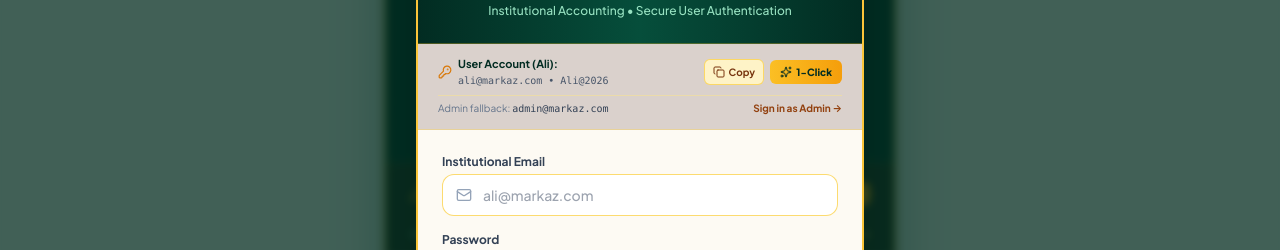
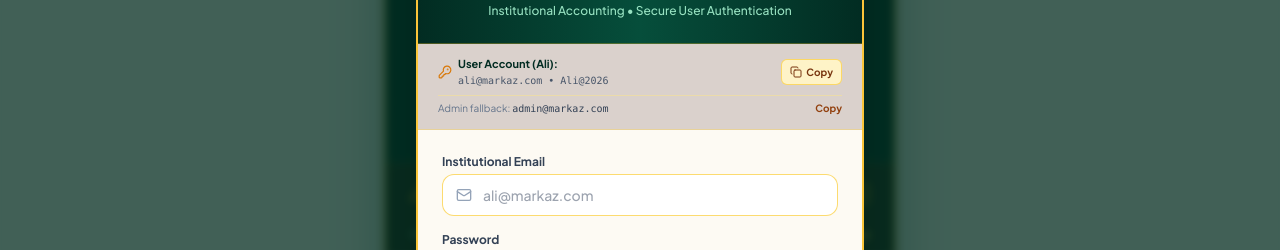
Before and after one commit to muhammad-hassaan-y2/jim-punjab-membership-forum, a Next.js app: page /dashboard/sheets in a window 1280 px wide. Both pictures are taken after a click on the button "Login". Shown: the part 242-492 px from the top of the page. Built offline with nearby package versions, Linux system fonts and the light colour scheme; no server answers; the database is empty; a web font is replaced by a local one.

Commit message:
Remove 1-click login buttons from DashboardAuthGate and AuthModal

```diff
--- a/src/components/AuthModal.tsx
+++ b/src/components/AuthModal.tsx
@@ -2,7 +2,7 @@
 
 import React, { useState } from 'react';
 import { useAuth } from '../context/AuthContext';
-import { X, Lock, Mail, ShieldCheck, ArrowRight, KeyRound, Sparkles, Copy, Check } from 'lucide-react';
+import { X, Lock, Mail, ShieldCheck, ArrowRight, KeyRound, Copy, Check } from 'lucide-react';
 
 export const AuthModal: React.FC = () => {
   const {
@@ -41,23 +41,6 @@
     } catch (err: any) {
       setIsLoading(false);
       setError(err?.message || 'Authentication failed. Please verify your credentials.');
-    }
-  };
-
-  const handleAutoFillAndLogin = async (fillEmail: string, fillPass: string) => {
-    setEmail(fillEmail);
-    setPassword(fillPass);
-    setIsLoading(true);
-    setError(null);
-    try {
-      await login(fillEmail, fillPass);
-      setIsLoading(false);
-      if (typeof window !== 'undefined' && window.location.pathname !== '/dashboard') {
-        window.location.href = '/dashboard';
-      }
-    } catch (err: any) {
-      setIsLoading(false);
-      setError(err?.message || 'Login failed');
     }
   };
 
@@ -120,24 +103,16 @@
                 {copied ? <Check className="w-3 h-3 text-emerald-700" /> : <Copy className="w-3 h-3" />}
                 <span>{copied ? 'Copied' : 'Copy'}</span>
               </button>
-              <button
-                type="button"
-                onClick={() => handleAutoFillAndLogin('ali@markaz.com', 'Ali@2026')}
-                className="px-2.5 py-1 rounded-md bg-gradient-to-r from-amber-400 to-amber-500 text-emerald-950 text-[10px] font-black shadow-xs hover:from-amber-300 hover:to-amber-400 flex items-center gap-1 cursor-pointer"
-              >
-                <Sparkles className="w-3 h-3 text-emerald-950" />
-                <span>1-Click</span>
-              </button>
             </div>
           </div>
           <div className="text-[10px] text-slate-500 flex justify-between pt-1 border-t border-amber-200/50">
             <span>Admin fallback: <span className="font-mono text-slate-700">admin@markaz.com</span></span>
             <button
               type="button"
-              onClick={() => handleAutoFillAndLogin('admin@markaz.com', 'Markaz@2026')}
+              onClick={() => handleCopyCredentials('admin@markaz.com', 'Markaz@2026')}
               className="text-amber-800 hover:underline font-bold cursor-pointer"
             >
-              Sign in as Admin &rarr;
+              Copy
             </button>
           </div>
         </div>
--- a/src/components/DashboardAuthGate.tsx
+++ b/src/components/DashboardAuthGate.tsx
@@ -2,7 +2,7 @@
 
 import React, { useState } from 'react';
 import { useAuth } from '../context/AuthContext';
-import { Lock, Mail, ShieldCheck, ArrowRight, KeyRound, Sparkles, Copy, Check } from 'lucide-react';
+import { Lock, Mail, ShieldCheck, ArrowRight, KeyRound, Copy, Check } from 'lucide-react';
 
 export const DashboardAuthGate: React.FC = () => {
   const { login } = useAuth();
@@ -31,20 +31,6 @@
     } catch (err: any) {
       setIsLoading(false);
       setError(err?.message || 'Authentication failed. Please verify your credentials.');
-    }
-  };
-
-  const handleAutoFillAndLogin = async (fillEmail: string, fillPass: string) => {
-    setEmail(fillEmail);
-    setPassword(fillPass);
-    setIsLoading(true);
-    setError(null);
-    try {
-      await login(fillEmail, fillPass);
-      setIsLoading(false);
-    } catch (err: any) {
-      setIsLoading(false);
-      setError(err?.message || 'Login failed');
     }
   };
 
@@ -141,14 +127,6 @@
                 {copied ? <Check className="w-3 h-3 text-emerald-300" /> : <Copy className="w-3 h-3" />}
                 <span>{copied ? 'Copied' : 'Copy'}</span>
               </button>
-              <button
-                type="button"
-                onClick={() => handleAutoFillAndLogin('ali@markaz.com', 'Ali@2026')}
-                className="px-3 py-1 rounded-lg bg-gradient-to-r from-amber-400 to-amber-500 text-emerald-950 text-[11px] font-black shadow-xs hover:from-amber-300 hover:to-amber-400 flex items-center gap-1 cursor-pointer transition-transform hover:scale-105"
-              >
-                <Sparkles className="w-3 h-3 text-emerald-950" />
-                <span>1-Click Login</span>
-              </button>
             </div>
           </div>
 
@@ -157,10 +135,10 @@
             <span>Also available: <span className="font-mono text-amber-200">admin@markaz.com</span> (<span className="font-mono">Markaz@2026</span>)</span>
             <button
               type="button"
-              onClick={() => handleAutoFillAndLogin('admin@markaz.com', 'Markaz@2026')}
+              onClick={() => handleCopyCredentials('admin@markaz.com', 'Markaz@2026')}
               className="text-amber-300 hover:underline cursor-pointer font-bold"
             >
-              Sign In as Admin &rarr;
+              Copy
             </button>
           </div>
         </div>
```
Also changed, not shown: 1 other file (tests, documents, lock files or other folders).
